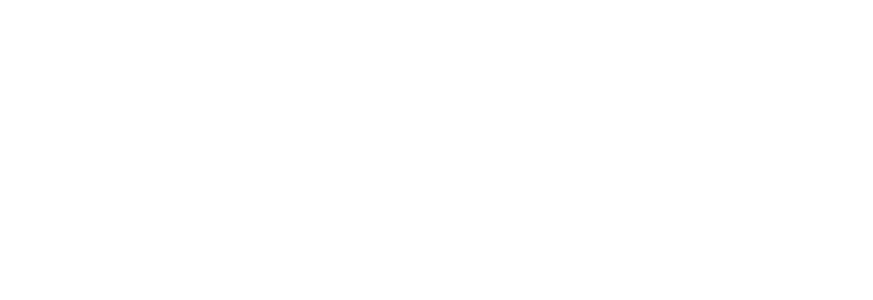
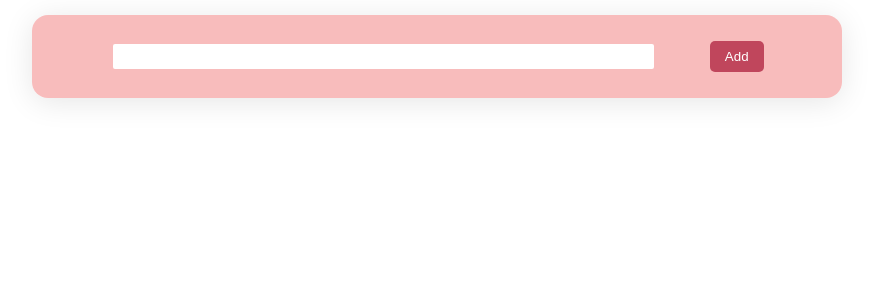
Before and after one commit to anusha-c18/react-hooks-series, a React (Vite) app in the folder useState/: page / in a window 1280 px wide. Shown: the top 300 px of the page, without its empty margins (203-1076 px from the left). Built offline with nearby package versions, Linux system fonts and the light colour scheme.

Commit message:
feat: create form input

```diff
--- a/useState/src/App.jsx
+++ b/useState/src/App.jsx
@@ -1,7 +1,12 @@
 import "./App.css";
+import Form from "../src/Components/Form";
 
 function App() {
-  return <></>;
+  return (
+    <>
+      <Form />
+    </>
+  );
 }
 
 export default App;
--- a/useState/src/Components/Form.css
+++ b/useState/src/Components/Form.css
@@ -0,0 +1,41 @@
+.task-form {
+  background: rgba(242, 133, 133, 0.55);
+  border-radius: 16px;
+  box-shadow: 0 4px 30px rgba(0, 0, 0, 0.1);
+  backdrop-filter: blur(6.5px);
+  display: flex;
+  flex-direction: row;
+  flex-wrap: wrap;
+  width: 60%;
+  margin: 15px auto;
+  padding: 26px;
+  justify-content: space-evenly;
+  align-content: center;
+}
+
+.task-text {
+  width: 70%;
+  border: none;
+  border-radius: 5px;
+  padding: 5px;
+  border: 3px solid rgba(242, 133, 133, 0.55);
+}
+
+.task-text:focus {
+  outline: none;
+  border: 3px solid #c0465c;
+}
+
+.task-add {
+  padding: 5px 15px;
+  border: none;
+  border-radius: 5px;
+  background: #c0465c;
+  color: white;
+  transition: background 0.2s linear;
+}
+
+.task-add:hover {
+  background: #8c1c30;
+  cursor: pointer;
+}
--- a/useState/src/Components/Form.jsx
+++ b/useState/src/Components/Form.jsx
@@ -1,10 +1,16 @@
 import React from "react";
+import "./Form.css";
 
 function Form() {
   return (
-    <div className="form">
-      <input type="text" name="task-text" id="task-text" />
-      <button className="add">Add</button>
+    <div className="task-form">
+      <input
+        type="text"
+        className="task-text"
+        name="task-text"
+        id="task-text"
+      />
+      <button className="task-add">Add</button>
     </div>
   );
 }
```
Also changed, not shown: 1 other file (tests, documents, lock files or other folders).
